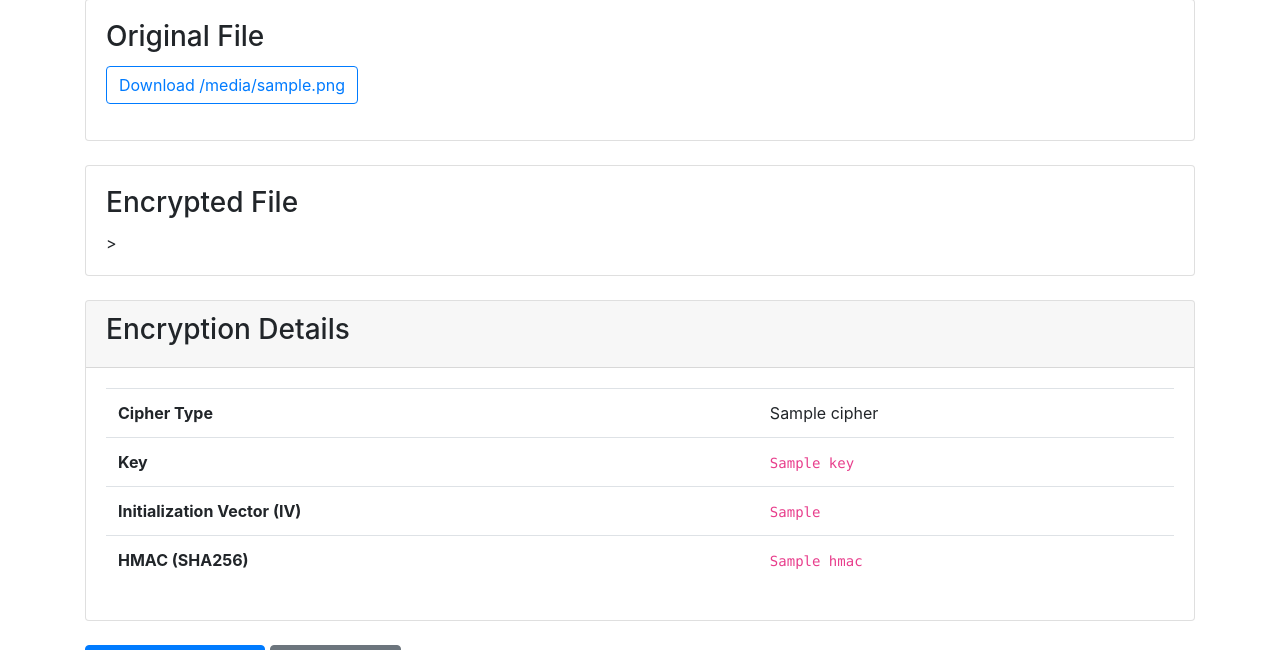
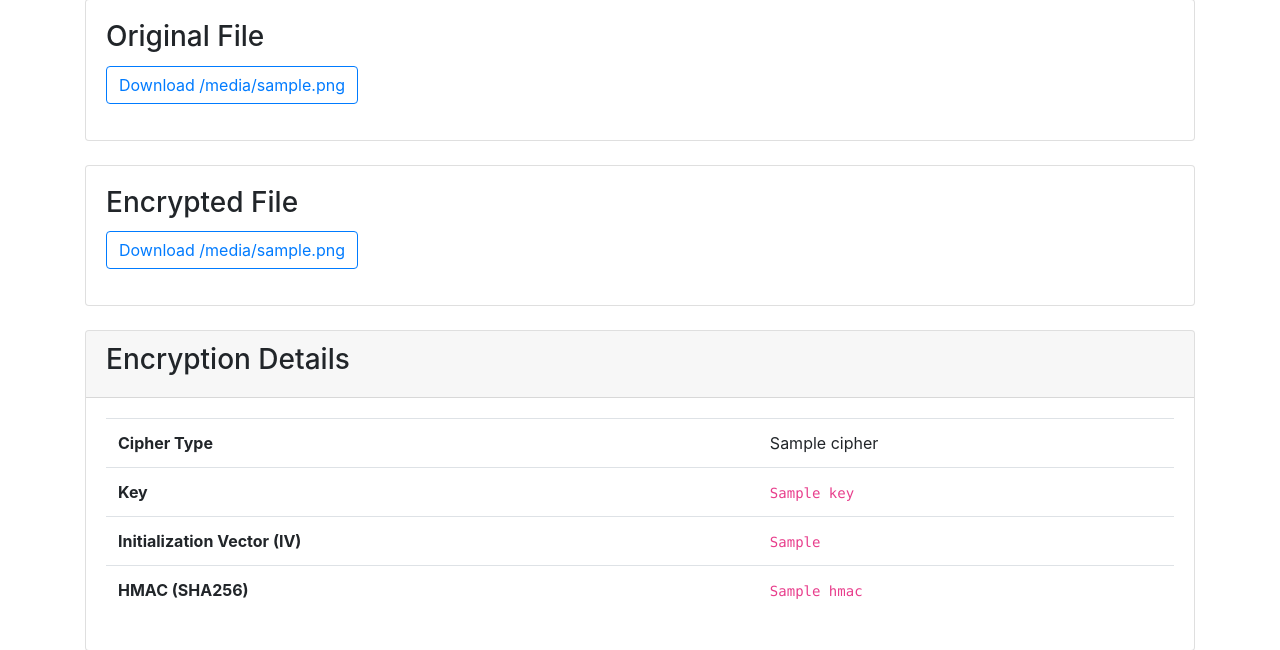
Before and after one commit to hintsete/Advanced-File-Security, a Flask app: template app/templates/result.html in a window 1280 px wide. Shown: the part 157-807 px from the top of the page. Run offline with Flask 3, Linux system fonts and the light colour scheme; the template is opened without the code that fills it: most values are stand-ins (such as "Sample title", 1, 10 or a date in 2020); some libraries are stand-ins or nearby versions.

Commit message:
fixed file download

```diff
--- a/app/templates/result.html
+++ b/app/templates/result.html
@@ -6,14 +6,14 @@
 <div class="card mb-4">
     <div class="card-body">
         <h3 class="card-title">Original File</h3>
-        <p><a href="{{ url_for('uploaded_file', filename=original_file) }}" class="btn btn-outline-primary">Download {{ original_file }}</a></p>
+        <p><a href="{{ url_for('download', filename=original_filename) }}" class="btn btn-outline-primary">Download {{ original_filename }}</a></p>
     </div>
 </div>
 
 <div class="card mb-4">
     <div class="card-body">
         <h3 class="card-title">Encrypted File</h3>
-        <a href="{{ url_for('uploaded_file', filename=encrypted_filename) }}"></a>>
+        <p><a href="{{ url_for('download', filename=encrypted_filename) }}" class="btn btn-outline-primary">Download {{ encrypted_filename }}</a></p>
     </div>
 </div>
 
```
